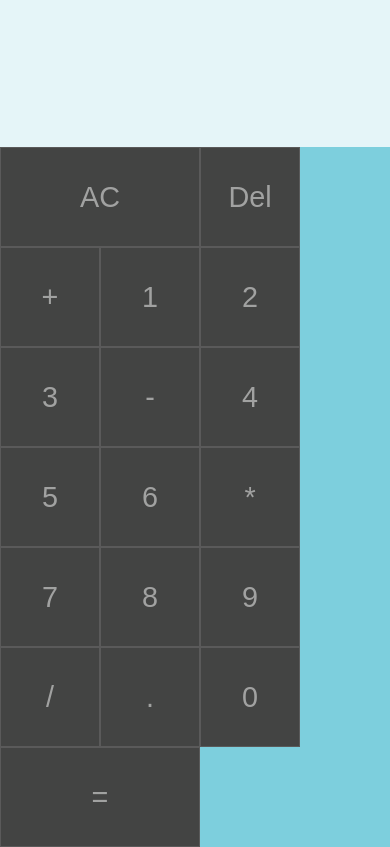
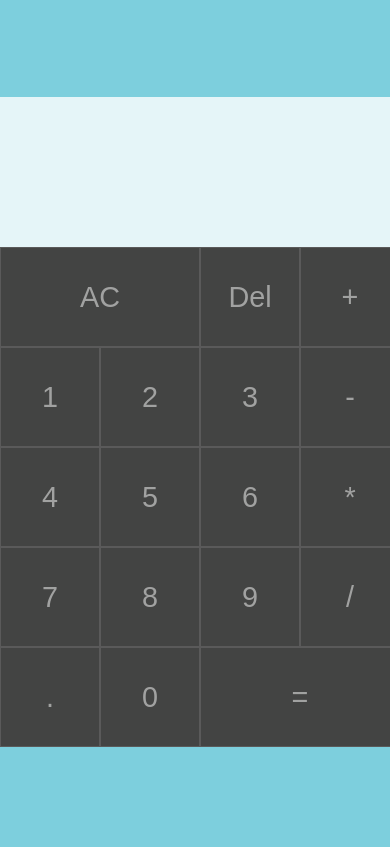
Before and after one commit to akashdas98/calculator, a plain HTML site: page index.html in a window 390 px wide. Drawn offline with Linux system fonts and the light colour scheme; a web font is replaced by a local one.

Commit message:
Made the UI more responsive.

```diff
--- a/style.css
+++ b/style.css
@@ -15,7 +15,6 @@
 }
 
 body {
-    /*background: rgb(74, 107, 197);*/
     background: rgb(125, 207, 221);
     height: 100vh;
     width: 100vw;
@@ -25,7 +24,8 @@ body {
 }
 
 .calculator {
-    width: 400px;
+    width: 40vh;
+    min-width: 400px;
     overflow: auto;
 }
 
@@ -59,8 +59,10 @@ body {
 }
 
 button {
-    width: 100px;
-    height: 100px;
+    width: 10vh;
+    height: 10vh;
+    min-width: 100px;
+    min-height: 100px;
     outline: none;
     float: left;
     clear: right;
@@ -73,7 +75,8 @@ button {
 }
 
 button.spantwo {
-    width: 200px;
+    min-width: 200px;
+    width: 20vh;
 }
 
 button.number:hover {
```
